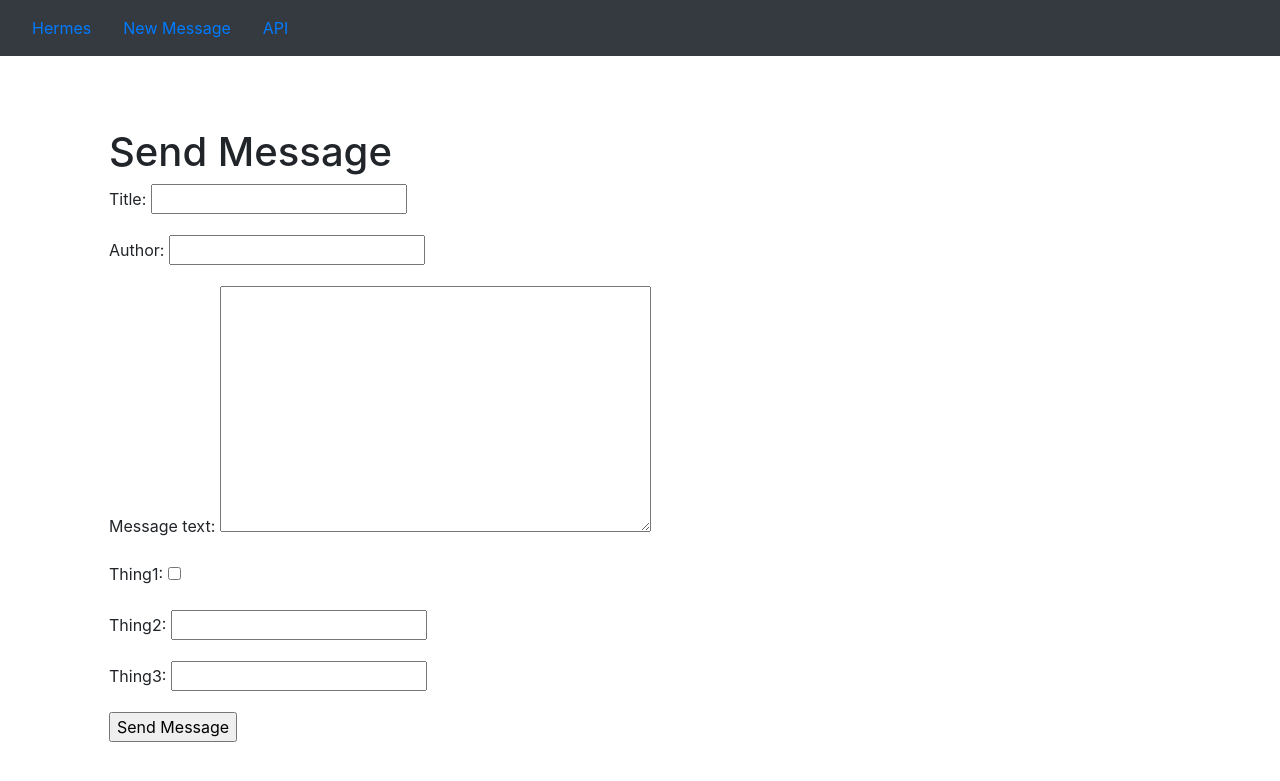
After one commit to LCOGT/hermes, a Django app: page /messages/new/ in a window 1280 px wide. The commit adds this page. Shown: the top 781 px of the page. Run offline with Django 4.2, Linux system fonts and the light colour scheme; some libraries are stand-ins or nearby versions.

Commit message:
add boilerplate form page

```diff
--- /dev/null
+++ b/hermes/forms.py
@@ -0,0 +1,10 @@
+from django import forms
+
+
+class MessageForm(forms.Form):
+    title = forms.CharField(max_length=50)
+    author = forms.CharField(max_length=50)
+    message_text = forms.CharField(widget=forms.Textarea, required=False)
+    thing1 = forms.BooleanField(required=False)
+    thing2 = forms.FloatField(required=False)
+    thing3 = forms.CharField(required=False)
--- a/hermes/models.py
+++ b/hermes/models.py
@@ -5,8 +5,8 @@ from rest_framework.reverse import reverse
 class Message(models.Model):
     title = models.CharField(max_length=50, blank=True)
     author = models.CharField(max_length=50, blank=True)
-    data = models.JSONField()
-    message_text = models.TextField()
+    data = models.JSONField(null=True)
+    message_text = models.TextField(blank=True)
 
     def __str__(self):
         return self.title
--- a/hermes/templates/base.html
+++ b/hermes/templates/base.html
@@ -21,6 +21,7 @@
   <body>
     <nav class="navbar navbar-expand-md navbar-dark bg-dark fixed-top">
       <a class="nav-link" href="{% url 'index' %}">Hermes</a>
+      <a class="nav-link" href="{% url 'message-form' %}">New Message</a>
       <a class="nav-link" href="{% url 'api-root' %}">API</a>
 
       <div class="collapse navbar-collapse" id="navbarsExampleDefault">
--- /dev/null
+++ b/hermes/templates/hermes/generic_message.html
@@ -0,0 +1,9 @@
+{% extends 'base.html' %}
+{% block content %}
+<h1>Send Message</h1>
+<form method="post">
+    {% csrf_token %}
+    {{ form.as_p }}
+    <input type="submit" value="Send Message">
+</form>
+{% endblock %}
--- a/hermes/urls.py
+++ b/hermes/urls.py
@@ -4,4 +4,5 @@ from hermes import views
 urlpatterns = [
     path('messages', views.MessageListView.as_view(), name='message-list'),
     path('messages/<int:pk>', views.MessageDetailView.as_view(), name='message-info'),
+    path('messages/new/', views.MessageFormView.as_view(), name='message-form'),
 ]
--- a/hermes/views.py
+++ b/hermes/views.py
@@ -1,7 +1,12 @@
+from rest_framework import viewsets
+from django.views.generic import ListView, DetailView, FormView
+from django.urls import reverse_lazy
+from django.shortcuts import redirect
+import json
+
 from hermes.models import Message
-from rest_framework import viewsets
+from hermes.forms import MessageForm
 from hermes.serializers import MessageSerializer
-from django.views.generic import ListView, DetailView
 
 
 class MessageViewSet(viewsets.ModelViewSet):
@@ -15,3 +20,27 @@ class MessageListView(ListView):
 
 class MessageDetailView(DetailView):
     model = Message
+
+
+class MessageFormView(FormView):
+    template_name = "hermes/generic_message.html"
+    form_class = MessageForm
+    success_url = reverse_lazy('index')
+
+    def form_valid(self, form):
+        super().form_valid(form)
+        new_message_data = form.cleaned_data
+
+        # List of universal Fields
+        non_json_fields = ['title', 'author', 'message_text']
+        non_json_dict = {key: new_message_data[key] for key in new_message_data.keys() if key in non_json_fields}
+        message = Message(**non_json_dict)
+
+        # convert form specific data to JSON
+        json_dict = {key: new_message_data[key] for key in new_message_data.keys() if key not in non_json_fields}
+        json_data = json.dumps(json_dict, indent=4)
+        message.data = json_data
+
+        message.save()
+
+        return redirect(self.get_success_url())
```
Also changed, not shown: hermes/migrations/0002_alter_message_data_alter_message_message_text.py (added).
